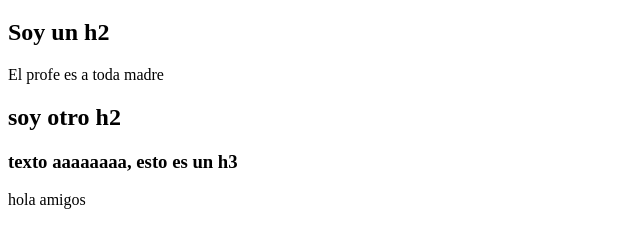
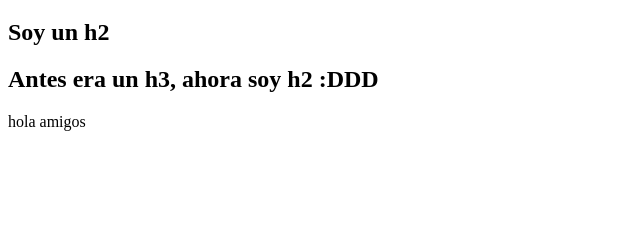
Before and after one commit to Alejandro761/manipulacion-doom, a plain HTML site: page index.html in a window 1280 px wide. Shown: the part 61-308 px from the top of the page, without its empty margins (0-640 px from the left). Drawn offline with Linux system fonts and the light colour scheme.

Commit message:
eliminar nodos

```diff
--- a/index.html
+++ b/index.html
@@ -9,7 +9,7 @@
 <body>
     <h1>Manipulando el DOOM</h1>
     <h2>Soy un h2</h1>
-    <div>
+    <div class="padre-div">
         <p>El profe es a toda madre</p>
     </div>
     <div class="esto-es-una-clase-equisde"></div>
--- a/main.js
+++ b/main.js
@@ -27,3 +27,16 @@ const referencia2 = document.querySelector('h2');
 const nodo = document.createElement('span');
 
 referencia2.insertAdjacentElement('afterend', nodo); //nos da un mejor control, hay 4 metodos
+
+const padre = document.querySelector('.padre-div');
+const hijo = document.querySelector('div p')
+padre.removeChild(hijo); //elimina ese hijo
+
+const hijo2 = document.querySelector('div h2');
+console.log(hijo2.parentElement); //parent element reotrna el padre
+//hijo2.parentElement.removeChild(hijo2); //podemos removerlo directamente consolo crear una varibale del hijo y asi no crear otra para el padre
+hijo2.remove(); //hace lo de arriba pero mas corto
+
+const nodeH2 = document.createElement('h2');
+nodeH2.textContent = 'Antes era un h3, ahora soy h2 :DDD'
+h3.parentElement.replaceChild(nodeH2, h3); //reemplaza el segundo argumento por el primero
```
